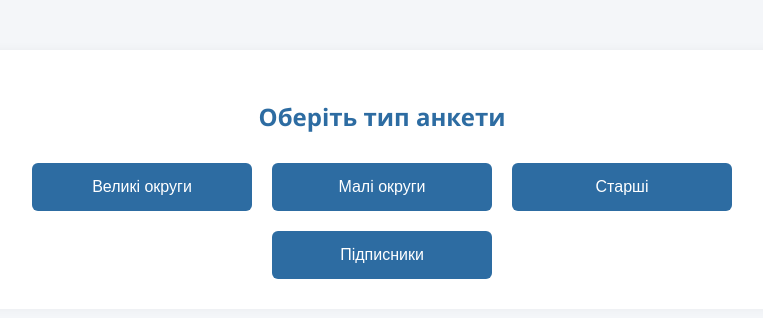
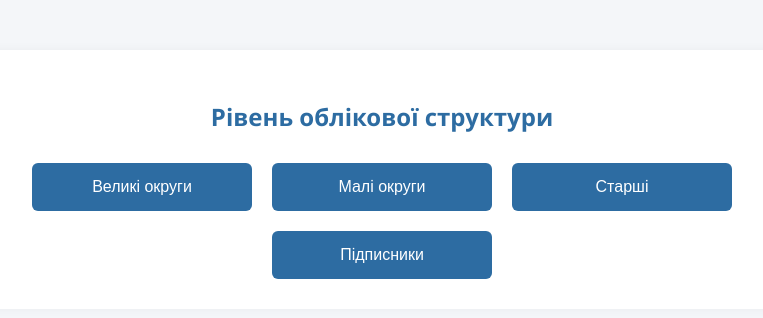
Before and after one commit to Aliina-ai/flask-form, a Flask app: page /home in a window 1280 px wide. Shown: the part 62-380 px from the top of the page, without its empty margins (258-1021 px from the left). Run offline with Flask 3, Linux system fonts and the light colour scheme; the visitor is signed in with stand-in values (Sample User, id 1).

Commit message:
Update home.html

```diff
--- a/templates/home.html
+++ b/templates/home.html
@@ -104,7 +104,7 @@
     </div>
 
     <div class="container">
-        <h2>Оберіть тип анкети</h2>
+        <h2>Рівень облікової структури</h2>
         <div class="menu-buttons">
             <a href="{{ url_for('big_list') }}"><button>Великі округи</button></a>
             <a href="{{ url_for('small_list') }}"><button>Малі округи</button></a>
```
